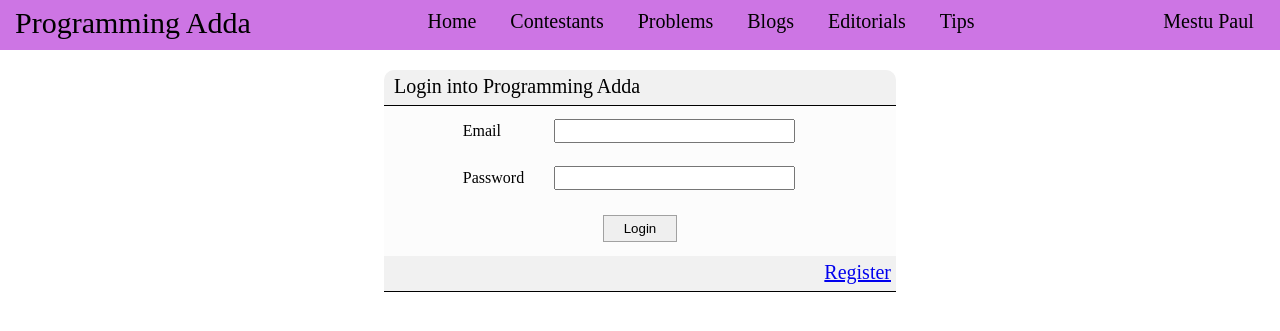
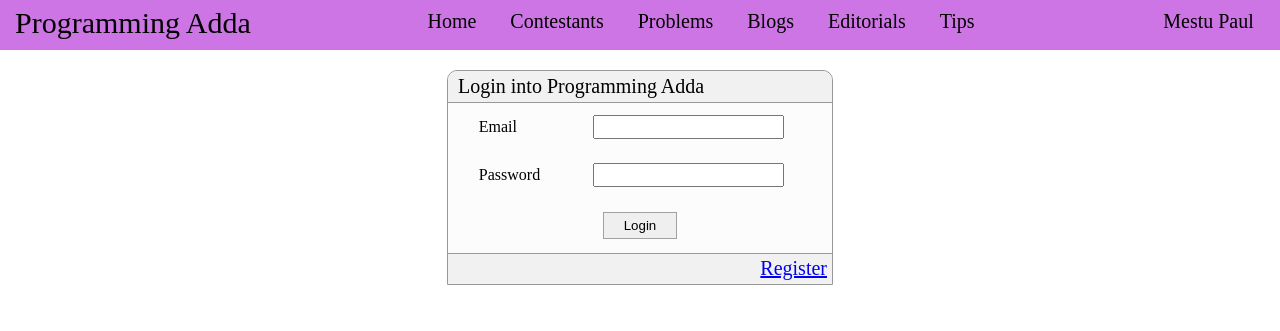
Before and after one commit to Bonusree/programming_adda, a Django app: page /login/ in a window 1280 px wide. Shown: the top 331 px of the page. Run offline with Django 4.2, Linux system fonts and the light colour scheme.

Commit message:
update login.css

```diff
--- a/static/login.css
+++ b/static/login.css
@@ -1,28 +1,38 @@
 .login-card{
     margin: 20px auto;
-    width: 40%;
-    height: 200px;
+    width: 30%;
+    min-width: 350px;
+    height: max-content;
     background-color: #fcfcfc;
     border-radius: 10px 10px 0px 0px;
+    border: 1px solid #989898;
 }
 .login-card .tittle{
     width: 100%;
-    height: 25px;
+    height: max-content;
     padding: 1% 0px;
     background-color: #f1f1f1;
     border-radius: 10px 10px 0px 0px;
     font-size: 20px;
-    border-bottom: 1px solid black;
+    border-bottom: 1px solid #989898;
 }
 .login-card .footer{
     background-color: #f1f1f1;
     border-radius: 0px;
     text-align: right;
+    border: 0px;
+    border-top: 1px solid #989898;
 }
 .login-card table{
-    width: 70%;
+    width: 85%;
     margin: 0px auto;
     height: 150px;
+}
+.login-card table td:nth-child(1){
+    width: 35%;
+}
+.login-card table td:nth-child(2){
+    width: 65%;
 }
 .login-card button{
     padding: 5px 20px;
```
